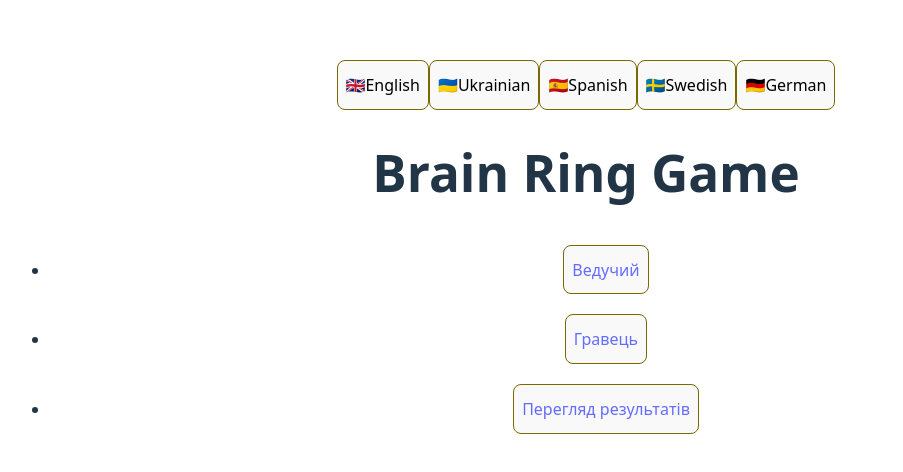
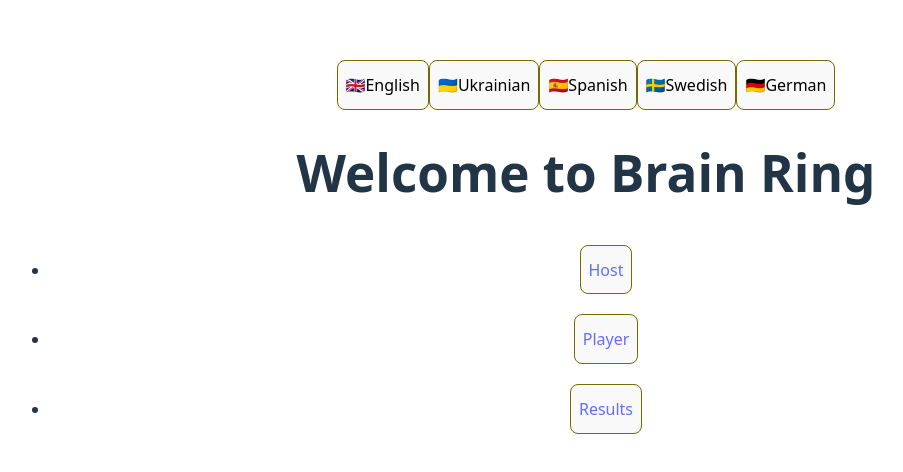
Before and after one commit to bodik24ua/Brain-Ring, a React (Vite) app: page / in a window 1280 px wide. Shown: the part 140-612 px from the top of the page, without its empty margins (54-957 px from the left). Built offline with nearby package versions, Linux system fonts and the light colour scheme.

Commit message:
fixed home page

```diff
--- a/src/pages/HomePage.jsx
+++ b/src/pages/HomePage.jsx
@@ -1,21 +1,24 @@
-import { Link } from 'react-router-dom'; // Імпортуємо Link
+import { Link } from 'react-router-dom';
+import { useTranslation } from 'react-i18next';
 
 function HomePage() {
+  const { t } = useTranslation();
+
   return (
     <div>
-      <h1>Brain Ring Game</h1>
+      <h1>{t('welcome')}</h1>
 
       {/* Створюємо список посилань */}
       <nav>
         <ul>
           <li>
-            <button style={{ margin: '10px'}}><Link to="/host">Ведучий</Link></button>
+            <button style={{ margin: '10px'}}><Link to="/host">{t('host')}</Link></button>
           </li>
           <li>
-            <button style={{ margin: '10px'}}><Link to="/player">Гравець</Link></button>
+            <button style={{ margin: '10px'}}><Link to="/player">{t('player')}</Link></button>
           </li>
           <li>
-            <button style={{ margin: '10px'}}><Link to="/results">Перегляд результатів</Link></button>
+            <button style={{ margin: '10px'}}><Link to="/results">{t('results')}</Link></button>
           </li>
         </ul>
       </nav>
```
